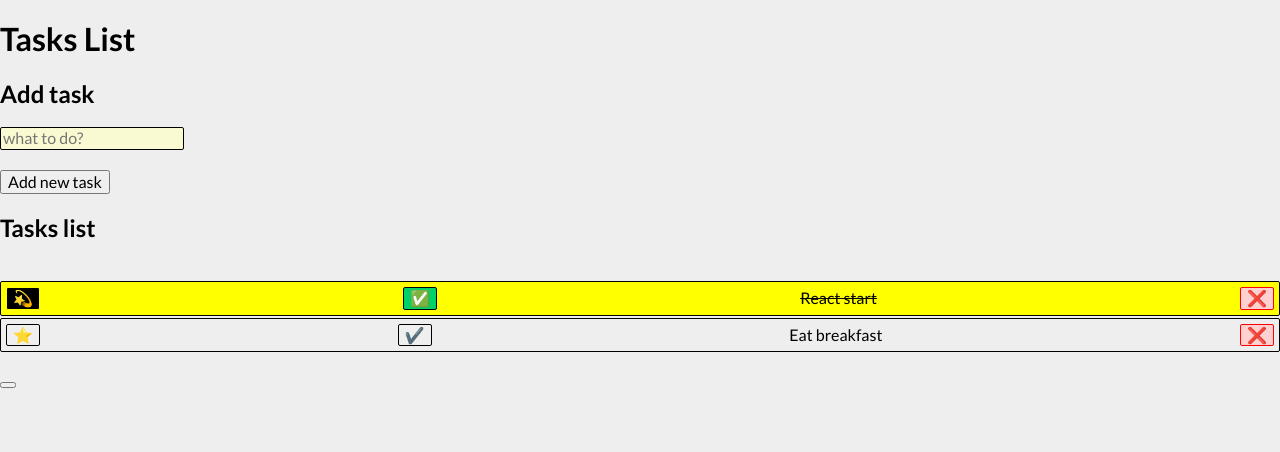
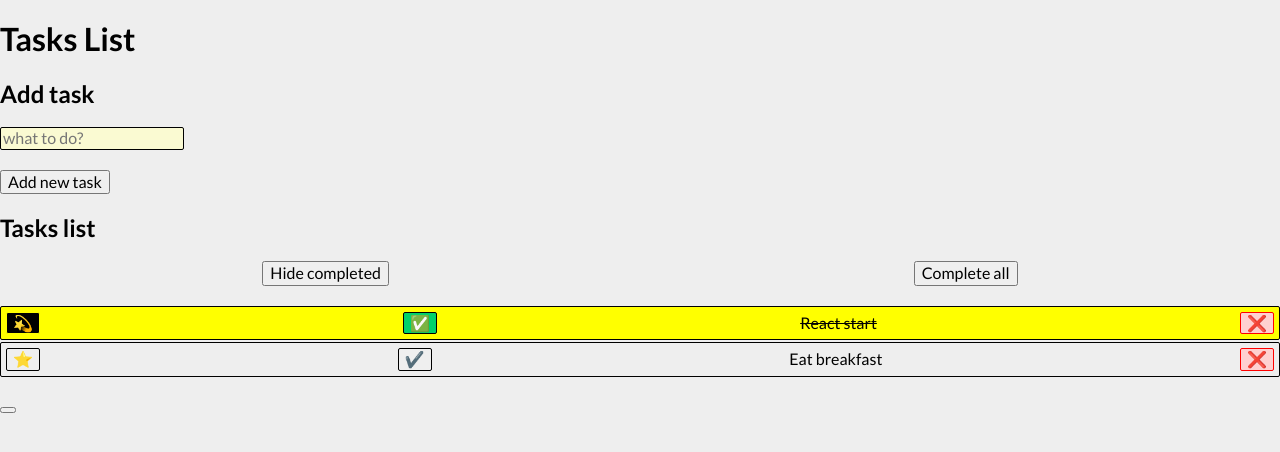
Before and after one commit to RobFyd/practice-in-react, a React (Create React App) app: page / in a window 1280 px wide. Shown: the top 452 px of the page. Built offline with nearby package versions, Linux system fonts and the light colour scheme.

Commit message:
Buttons component refactored

```diff
--- a/src/App.js
+++ b/src/App.js
@@ -30,7 +30,7 @@ function App() {
       <div>
         <div>
           <h2>Tasks list</h2>
-          <Buttons />
+          <Buttons tasks={tasks} hideDoneTasks={hideDoneTasks} />
         </div>
         <Tasks tasks={tasks} hideDoneTasks={hideDoneTasks} />
       </div>
--- a/src/Buttons/index.js
+++ b/src/Buttons/index.js
@@ -1,5 +1,46 @@
 import "./style.css";
 
-const Buttons = () => <div className="section__buttons"></div>;
+const Buttons = ({ tasks, hideDoneTasks }) => (
+  tasks.length > 0 && (
+    <div className="section__buttons">
+      <button className="button__hideCompleted">
+        {hideDoneTasks ? "Show" : "Hide"} completed
+      </button>
+
+      <button
+        className="button__completeAll"
+        disabled={tasks.every(({ done }) => done)}
+      >
+        Complete all
+      </button>
+    </div>
+  )
+);
 
 export default Buttons;
+
+
+///////////////////////////////////////////// 1st version with if statement
+
+// const Buttons = ({ tasks, hideDoneTasks }) => {
+//     if (tasks.length === 0) {
+//       return null;
+//     }
+
+//     return (
+//       <div className="section__buttons">
+//         <button className="button__hideCompleted">
+//           {hideDoneTasks ? "Show" : "Hide"} completed
+//         </button>
+
+//         <button
+//           className="button__completeAll"
+//           disabled={tasks.every(({ done }) => done)}
+//         >
+//           Complete all
+//         </button>
+//       </div>
+//     );
+//   };
+
+//   export default Buttons;
```
